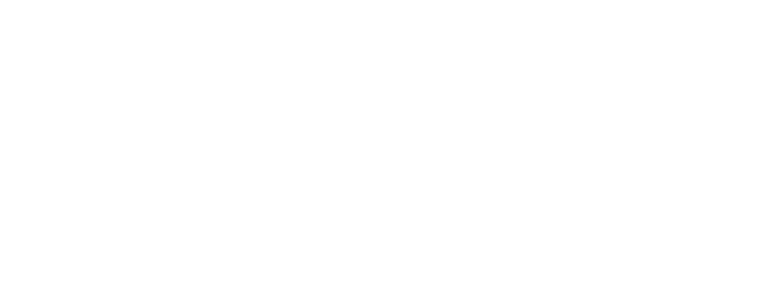
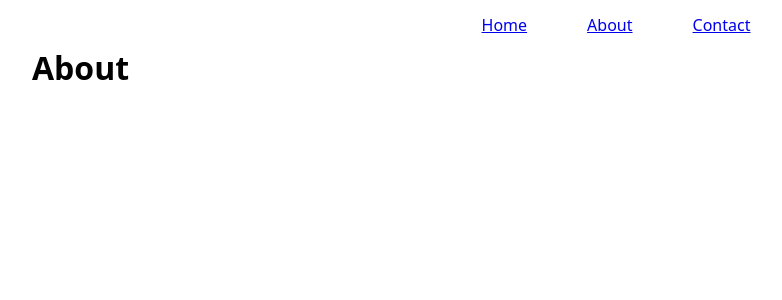
Before and after one commit to Developer-Mykhailo/test-4-react-project, a React app: page /about in a window 1280 px wide. Shown: the top 300 px of the page, without its empty margins (24-806 px from the left). Built offline with nearby package versions, Linux system fonts and the light colour scheme; the HTML template or start-up script is replaced by a standard one.

Commit message:
add pages

```diff
--- a/src/App.jsx
+++ b/src/App.jsx
@@ -1,8 +1,26 @@
+import { BrowserRouter, Route, Routes } from "react-router-dom";
 import Container from "./components/Container/Container";
+import Home from "./pages/Home";
+import About from "./pages/About";
+import Contact from "./pages/Contact";
+import NotFound from "./pages/NotFound";
+import Navigation from "./components/Navigation/Navigation";
 
 function App() {
   //JSX
-  return <Container></Container>;
+  return (
+    <BrowserRouter>
+      <Container>
+        <Navigation />
+        <Routes>
+          <Route path="/" element={<Home />} />
+          <Route path="/about" element={<About />} />
+          <Route path="/contact" element={<Contact />} />
+          <Route path="*" element={<NotFound />} />
+        </Routes>
+      </Container>
+    </BrowserRouter>
+  );
 }
 
 export default App;
--- /dev/null
+++ b/src/components/Navigation/Navigation.jsx
@@ -0,0 +1,15 @@
+import s from "./Navigation.module.css";
+
+import { NavLink } from "react-router-dom";
+
+const Navigation = () => {
+  return (
+    <nav className={s.nav}>
+      <NavLink to="/">Home</NavLink>
+      <NavLink to="/about">About</NavLink>
+      <NavLink to="/contact">Contact</NavLink>
+    </nav>
+  );
+};
+
+export default Navigation;
--- /dev/null
+++ b/src/components/Navigation/Navigation.module.css
@@ -0,0 +1,9 @@
+.nav {
+  display: flex;
+  justify-content: center;
+  gap: 60px;
+}
+
+.nav a {
+  padding: 16px 0;
+}
--- /dev/null
+++ b/src/pages/About.jsx
@@ -0,0 +1,11 @@
+// import React from 'react'
+
+const About = () => {
+  return (
+    <div>
+      <h1>About</h1>
+    </div>
+  );
+};
+
+export default About;
--- /dev/null
+++ b/src/pages/Contact.jsx
@@ -0,0 +1,11 @@
+// import React from "react";
+
+const Contact = () => {
+  return (
+    <div>
+      <h1>Contact</h1>
+    </div>
+  );
+};
+
+export default Contact;
--- /dev/null
+++ b/src/pages/Home.jsx
@@ -0,0 +1,11 @@
+// import React from 'react'
+
+const Home = () => {
+  return (
+    <div>
+      <h1>Home</h1>
+    </div>
+  );
+};
+
+export default Home;
--- /dev/null
+++ b/src/pages/NotFound.jsx
@@ -0,0 +1,11 @@
+// import React from "react";
+
+const NotFound = () => {
+  return (
+    <div>
+      <h1>404 - Page is not found</h1>
+    </div>
+  );
+};
+
+export default NotFound;
```
